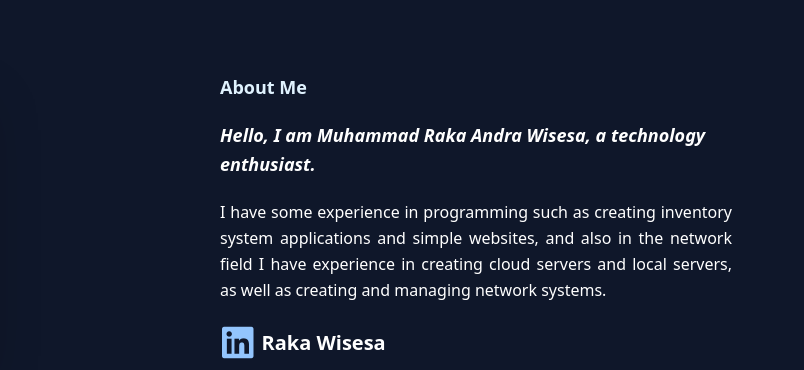
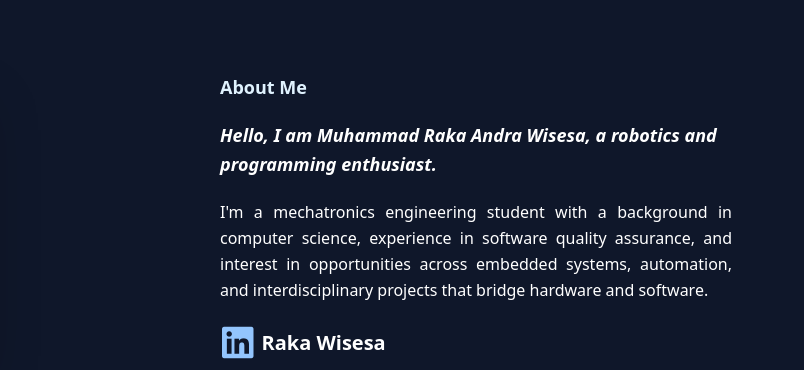
Before and after one commit to youngwiez/portfolio, a website: page index.html in a window 1280 px wide. Shown: the part 860-1230 px from the top of the page, 476-1280 px from the left. Drawn offline with Linux system fonts and the light colour scheme.

Commit message:
feat: update intro

```diff
--- a/index.html
+++ b/index.html
@@ -93,12 +93,12 @@
                     <div class="pl-10 pr-10">
                         <h3 class="text-lg font-semibold text-sky-100">About Me</h3>
                         <p class="mt-5 text-lg italic font-bold leading-relaxed text-left text-white">Hello, I am Muhammad Raka Andra Wisesa,
-                            a technology enthusiast.
+                            a robotics and programming enthusiast.
                         </p>
                         <p class="mt-5 mb-5 leading-relaxed text-justify text-white">
-                            I have some experience in programming such as creating inventory system applications and simple websites,
-                            and also in the network field I have experience in creating cloud servers and local servers,
-                            as well as creating and managing network systems.
+                            I'm a mechatronics engineering student with a background in computer science,
+                            experience in software quality assurance, and interest in opportunities across embedded systems,
+                            automation, and interdisciplinary projects that bridge hardware and software.
                         </p>
                         <a href="https://linkedin.com/in/rakawisesa" target="blank" class="flex items-center space-x-2 font-bold text-white border-2 border-transparent md:text-xl rounded-xl">
                             <i class="text-4xl text-blue-300 fa-brands fa-linkedin"></i>
```
